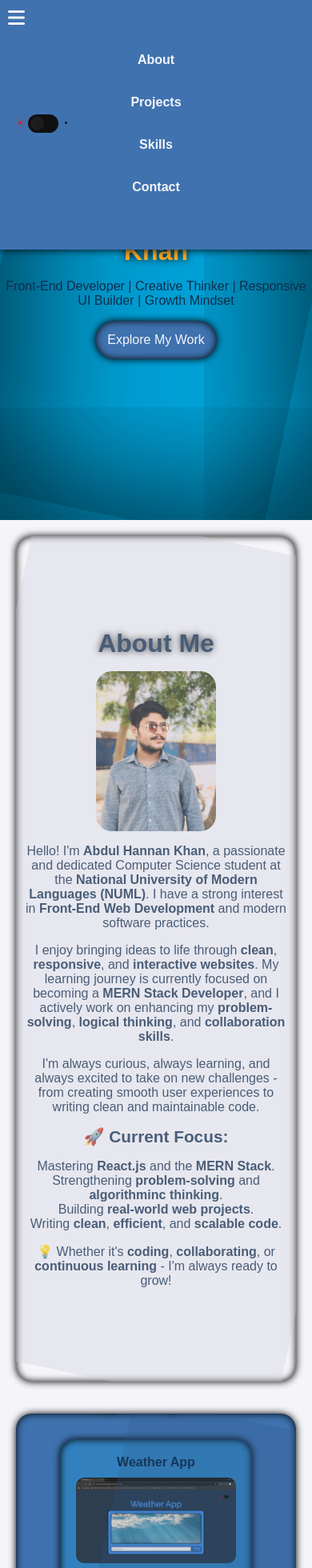
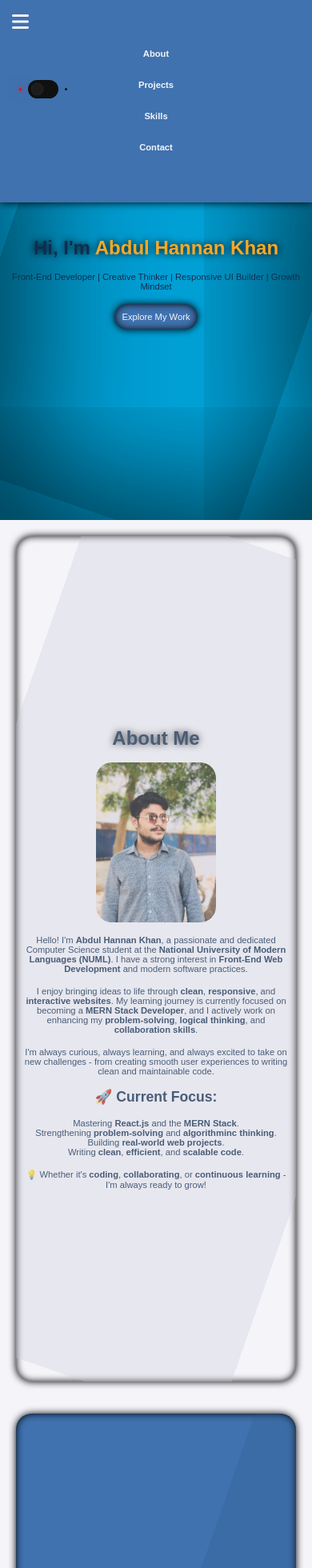
Before and after one commit to Hannankhan203/My-React-Portfolio, a React (Create React App) app: page / in a window 390 px wide. Shown: the top 1960 px of the page at 80% size. Built offline with nearby package versions, Linux system fonts and the light colour scheme.

Commit message:
Fixed some parts of UI

```diff
--- a/src/App.css
+++ b/src/App.css
@@ -546,7 +546,7 @@ label input:checked ~ .botn {
 }
 
 .translating-Navbar {
-  transform: translateY(-81%);
+  transform: translateY(-76%);
   transition: 0.5s;
 }
 
@@ -560,28 +560,23 @@ label input:checked ~ .botn {
   transition: 0.5s;
 }
 
-.translating-Hero-Section {
-  transition: margin-top 0.5s ease;
-  margin-top: 45vh;
-}
-
 /* Responsive Styling (Mobile) */
-@media screen and (max-width: 600px) {
+@media screen and (max-width: 768px) {
   /* Navbar Styling */
   #Navbar {
-    height: 37vh;
+    height: 30vh;
   }
 
   .nav-options {
     flex-direction: column;
-    gap: 2rem;
-    font-size: 1rem;
+    gap: 1.5rem;
+    font-size: 0.7rem;
   }
   .menu {
     position: fixed;
     /* border: 2px solid black; */
-    top: 10px;
-    left: 10px;
+    top: 15px;
+    left: 15px;
     font-size: 1.5rem;
     cursor: pointer;
     transition: 0.3s;
@@ -593,7 +588,7 @@ label input:checked ~ .botn {
 
   .menu-position {
     position: fixed;
-    top: 85%;
+    top: 82%;
     left: 10px;
   }
 
@@ -613,29 +608,27 @@ label input:checked ~ .botn {
   }
 
   .hero-heading {
-    font-size: 2rem;
+    font-size: 1.5rem;
     text-align: center;
-    text-shadow: 0 0 10px #000;
-    z-index: 1;
   }
 
   .hero-p {
-    font-size: 1rem;
+    font-size: 0.7rem;
     text-align: center;
   }
 
   .explore-btn {
-    font-size: 1rem;
+    font-size: 0.7rem;
   }
 
   .explore-btn a {
-    padding: 15px;
+    padding: 10px;
   }
 
   /* Custom Checkbox Styling */
   label {
     /* border: 2px solid black; */
-    top: 15%;
+    top: 10%;
     left: 10%;
     width: 30px;
     height: 15px;
@@ -688,7 +681,7 @@ label input:checked ~ .botn {
   }
 
   .about-heading {
-    font-size: 2rem;
+    font-size: 1.5rem;
   }
 
   .profile-image {
@@ -696,23 +689,23 @@ label input:checked ~ .botn {
   }
 
   .about-p {
-    font-size: 1rem;
+    font-size: 0.7rem;
   }
 
   .about-sub-heading {
-    font-size: 1.3rem;
+    font-size: 1.1rem;
   }
 
   .about-focus {
-    font-size: 1rem;
+    font-size: 0.7rem;
   }
 
   #Projects {
-    height: 170vh;
+    height: 215vh;
   }
 
   .projects-heading {
-    font-size: 2rem;
+    font-size: 1.5rem;
   }
 
   .projects {
@@ -721,37 +714,37 @@ label input:checked ~ .botn {
 
   .pro-head,
   .pro-tech {
-    font-size: 1rem;
+    font-size: 0.7rem;
   }
 
   .pro-img {
-    width: 200px;
+    width: 150px;
   }
 
   .view-btn {
-    font-size: 1rem;
+    font-size: 0.7rem;
   }
 
   .view-btn a {
-    padding: 8px 15px;
+    padding: 4px 10px;
   }
 
   /* Skills Styling*/
   #Skills {
-    height: 50vh;
+    height: 40vh;
   }
 
   .skills-heading {
-    font-size: 2rem;
+    font-size: 1.5rem;
   }
 
   .skill-list {
-    font-size: 1rem;
+    font-size: 0.7rem;
   }
 
   /* Contact Section (Footer) Styling */
   #Contact {
-    height: 50vh;
+    height: 45vh;
   }
 
   .upper-section {
@@ -768,22 +761,22 @@ label input:checked ~ .botn {
   }
 
   .contact-heading {
-    font-size: 2rem;
+    font-size: 1.5rem;
   }
 
   .contact-p,
   .mail,
   .phone {
-    font-size: 1rem;
+    font-size: 0.7rem;
   }
 
   .socials {
-    font-size: 2rem;
+    font-size: 1.5rem;
     gap: 2rem;
   }
 
   .copyright {
-    font-size: 1rem;
+    font-size: 0.7rem;
     height: 8vh;
   }
 }
--- a/src/components/Navbar.jsx
+++ b/src/components/Navbar.jsx
@@ -1,13 +1,13 @@
 import React, { useState, useEffect } from "react";
 
 function Navbar({ darkMode, setCheckboxTranslate }) {
-  const [isMobile, setIsMobile] = useState(window.innerWidth <= 600);
+  const [isMobile, setIsMobile] = useState(window.innerWidth <= 768);
   const [navTranslate, setNavTranslate] = useState(false);
   const [menuPosition, setMenuPosition] = useState(false);
   const [navOptionsTranslate, setNavOptionsTranslate] = useState(false);
 
   useEffect(() => {
-    const mediaQuery = window.matchMedia(`(max-width: 600px)`);
+    const mediaQuery = window.matchMedia(`(max-width: 768px)`);
 
     const handleResize = () => setIsMobile(mediaQuery.matches);
 
```
